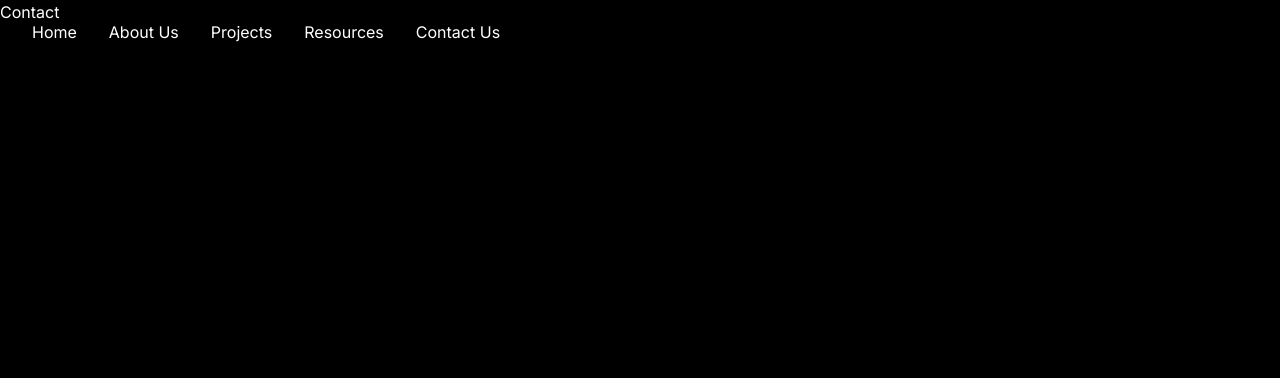
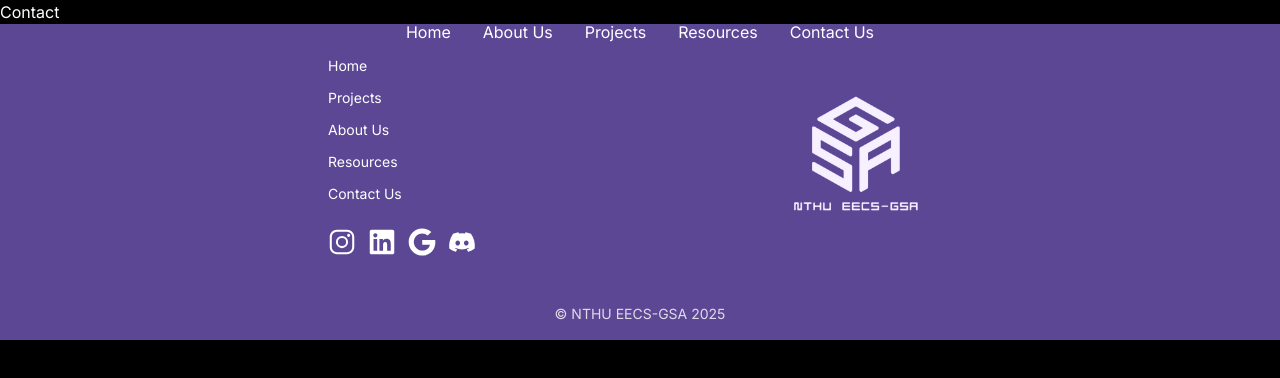
Before and after one commit to gladysvalerie/eecsgsa-website, a React (Vite) app: page /contact in a window 1280 px wide. Shown: the top 378 px of the page. Built offline with nearby package versions, Linux system fonts and the light colour scheme.

Commit message:
Add footer component

```diff
--- a/src/App.jsx
+++ b/src/App.jsx
@@ -5,6 +5,7 @@ import About from "./pages/About";
 import Projects from "./pages/Projects";
 import Resources from "./pages/Resources";
 import Contact from "./pages/Contact";
+import Footer from "./components/Footer";
 
 function App() {
     return (
@@ -17,6 +18,7 @@ function App() {
                 <Route path="/resources" element={<Resources />} />
                 <Route path="/contact" element={<Contact />} />
             </Routes>
+            <Footer />
         </>
     );
 }
--- /dev/null
+++ b/src/components/Footer.jsx
@@ -0,0 +1,101 @@
+import { IoLogoInstagram } from "react-icons/io5";
+import { FaLinkedin } from "react-icons/fa";
+import { FaGoogle } from "react-icons/fa";
+import { FaDiscord } from "react-icons/fa";
+import { Link } from "react-router-dom";
+import fullLogo from "../assets/full-logo.png";
+
+const Footer = () => {
+    return (
+        <footer className="w-full bg-[var(--color-primary)] mt-auto">
+            <div className="max-w-2xl mx-auto px-6 py-8">
+                <div className="flex justify-between items-center gap-8">
+                    {/* Left column - Navigation + Social Icons */}
+                    <div className="flex flex-col space-y-6">
+                        {/* Navigation Links */}
+                        <div className="flex flex-col space-y-3 text-sm">
+                            <Link
+                                to="/"
+                                className="text-white hover:text-gray-200 transition-colors duration-200"
+                            >
+                                Home
+                            </Link>
+                            <Link
+                                to="projects"
+                                className="text-white hover:text-gray-200 transition-colors duration-200"
+                            >
+                                Projects
+                            </Link>
+                            <Link
+                                to="about"
+                                className="text-white hover:text-gray-200 transition-colors duration-200"
+                            >
+                                About Us
+                            </Link>
+                            <Link
+                                to="resources"
+                                className="text-white hover:text-gray-200 transition-colors duration-200"
+                            >
+                                Resources
+                            </Link>
+                            <Link
+                                to="contact"
+                                className="text-white hover:text-gray-200 transition-colors duration-200"
+                            >
+                                Contact Us
+                            </Link>
+                        </div>
+
+                        {/* Social Media Icons */}
+                        <div className="flex space-x-3">
+                            <a
+                                href="#"
+                                className="text-white hover:text-gray-200 transition-colors duration-200"
+                            >
+                                <IoLogoInstagram className="h-5 w-5 md:h-7 md:w-7" />
+                            </a>
+                            <a
+                                href="#"
+                                className="text-white hover:text-gray-200 transition-colors duration-200"
+                            >
+                                <FaLinkedin className="h-5 w-5 md:h-7 md:w-7" />
+                            </a>
+                            <a
+                                href="#"
+                                className="text-white hover:text-gray-200 transition-colors duration-200"
+                            >
+                                <FaGoogle className="h-5 w-5 md:h-7 md:w-7" />
+                            </a>
+                            <a
+                                href="#"
+                                className="text-white hover:text-gray-200 transition-colors duration-200"
+                            >
+                                <FaDiscord className="h-5 w-5 md:h-7 md:w-7" />
+                            </a>
+                        </div>
+                    </div>
+
+                    {/* Right column - Logo */}
+                    <div className="flex justify-center">
+                        <img
+                            src={fullLogo}
+                            alt="EECS-GSA Logo"
+                            className="h-48 w-auto object-contain"
+                        />
+                    </div>
+                </div>
+            </div>
+
+            {/* Footer bottom - Copyright */}
+            <div className="">
+                <div className="container mx-auto px-6 py-4">
+                    <p className="text-center text-xs md:text-sm text-white/80">
+                        © NTHU EECS-GSA 2025
+                    </p>
+                </div>
+            </div>
+        </footer>
+    );
+};
+
+export default Footer;
--- a/src/components/Navbar.jsx
+++ b/src/components/Navbar.jsx
@@ -17,10 +17,9 @@ const Navbar = () => {
 
     return (
         <>
-            {/* Default navbar */}
             <nav className="fixed top-0 left-0 right-0 z-50 bg-transparent">
                 <div className="container mx-auto px-4 sm:px-6 lg:px-8">
-                    <div className="flex items-center justify-between h-16">
+                    <div className="flex items-center justify-between md:justify-center h-16">
                         <img
                             src={logo}
                             alt="EECS GSA Logo"
```
Also changed, not shown: src/assets/full-logo.png (added).
